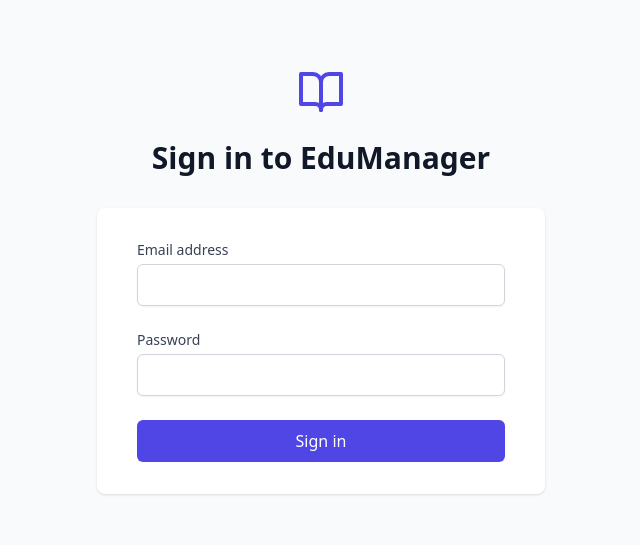
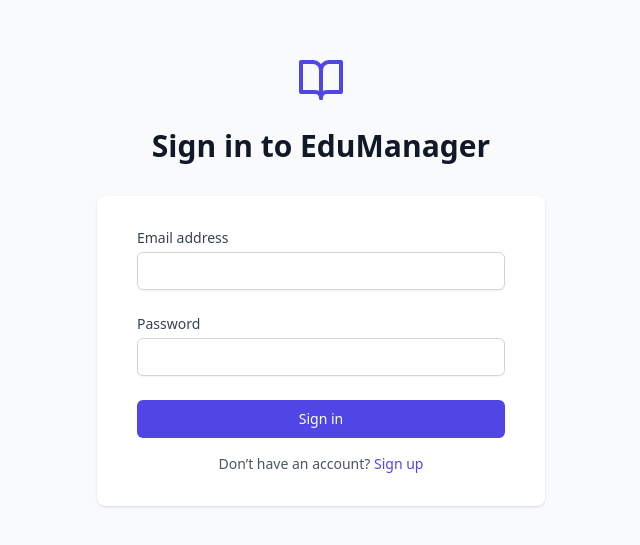
Before and after one commit to bishmapraveen/student-management-application, a React (Vite) app: page /login in a window 1280 px wide. Shown: the part 119-664 px from the top of the page, without its empty margins (319-959 px from the left). Built offline with nearby package versions, Linux system fonts and the light colour scheme.

Commit message:
working on that login issue only

```diff
--- a/src/pages/Login.tsx
+++ b/src/pages/Login.tsx
@@ -1,7 +1,5 @@
-// src/pages/Login.tsx
-
 import React, { useState } from 'react';
-import { useNavigate } from 'react-router-dom';
+import { useNavigate, Link } from 'react-router-dom';
 import { supabase } from '../supabase';
 import { useAuthStore } from '../store/authStore';
 import { BookOpen } from 'lucide-react';
@@ -75,7 +73,7 @@ const Login: React.FC = () => {
                 required
                 value={email}
                 onChange={(e) => setEmail(e.target.value)}
-                className="mt-1 block w-full px-3 py-2 border border-gray-300 rounded-md shadow-sm"
+                className="mt-1 block w-full px-3 py-2 border border-gray-300 rounded-md shadow-sm sm:text-sm"
               />
             </div>
 
@@ -90,7 +88,7 @@ const Login: React.FC = () => {
                 required
                 value={password}
                 onChange={(e) => setPassword(e.target.value)}
-                className="mt-1 block w-full px-3 py-2 border border-gray-300 rounded-md shadow-sm"
+                className="mt-1 block w-full px-3 py-2 border border-gray-300 rounded-md shadow-sm sm:text-sm"
               />
             </div>
 
@@ -99,12 +97,19 @@ const Login: React.FC = () => {
             <div>
               <button
                 type="submit"
-                className="w-full flex justify-center py-2 px-4 border border-transparent rounded-md text-white bg-indigo-600 hover:bg-indigo-700"
+                className="w-full flex justify-center py-2 px-4 border border-transparent rounded-md text-white bg-indigo-600 hover:bg-indigo-700 text-sm font-medium"
               >
                 Sign in
               </button>
             </div>
           </form>
+
+          <div className="mt-4 text-center text-sm text-gray-600">
+            Don’t have an account?{' '}
+            <Link to="/signup" className="font-medium text-indigo-600 hover:text-indigo-500">
+              Sign up
+            </Link>
+          </div>
         </div>
       </div>
     </div>
--- a/src/pages/Signup.tsx
+++ b/src/pages/Signup.tsx
@@ -125,6 +125,14 @@ const Signup: React.FC = () => {
               Sign up
             </button>
           </form>
+
+          {/* 🔗 Signup redirect link */}
+          <p className="mt-6 text-center text-sm text-gray-600">
+            Already have an account?{' '}
+            <a href="/login" className="font-medium text-indigo-600 hover:text-indigo-500">
+              Sign in
+            </a>
+          </p>
         </div>
       </div>
     </div>
```
